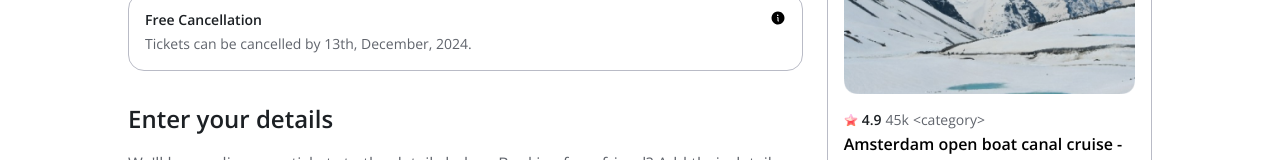
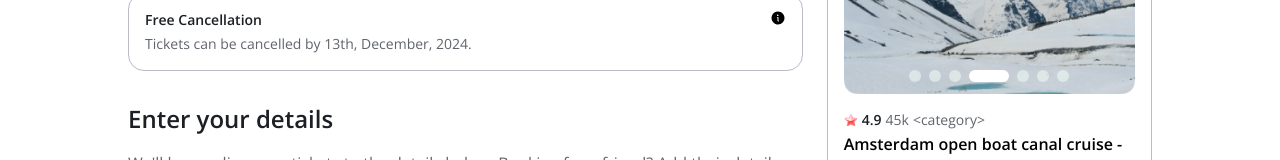
Before and after one commit to AHTHneeuhl/tickete, a Next.js app: page / in a window 1280 px wide. Shown: the part 271-431 px from the top of the page. Built offline with nearby package versions, Linux system fonts and the light colour scheme.

Commit message:
feat: create slides component

```diff
--- a/src/components/places/PlaceCard.tsx
+++ b/src/components/places/PlaceCard.tsx
@@ -3,6 +3,7 @@ import Image from "next/image";
 import Payable from "./Payable";
 import PaymentSummary from "./PaymentSummary";
 import BestSeller from "./BestSeller";
+import Slides from "./Slides";
 
 type TProps = {
   title: string;
@@ -33,6 +34,7 @@ const PlaceCard: React.FC<TProps> = ({
       <div className="relative">
         <BestSeller />
         <Image src="/place.png" alt="" height={198} width={352} />
+        <Slides />
       </div>
       <div className="flex flex-col gap-[2px]">
         <div className="flex flex-row gap-1">
--- /dev/null
+++ b/src/components/places/Slides.tsx
@@ -0,0 +1,15 @@
+const Slides: React.FC = () => {
+  return (
+    <div className="flex flex-row items-center gap-2 absolute bottom-3 left-1/2 transform -translate-x-1/2">
+      <div className="w-3 h-3 rounded-full bg-green-100/55"></div>
+      <div className="w-3 h-3 rounded-full bg-green-100/55"></div>
+      <div className="w-3 h-3 rounded-full bg-green-100/55"></div>
+      <div className="w-10 h-3 rounded-full bg-surface-default"></div>
+      <div className="w-3 h-3 rounded-full bg-green-100/55"></div>
+      <div className="w-3 h-3 rounded-full bg-green-100/55"></div>
+      <div className="w-3 h-3 rounded-full bg-green-100/55"></div>
+    </div>
+  );
+};
+
+export default Slides;
```
